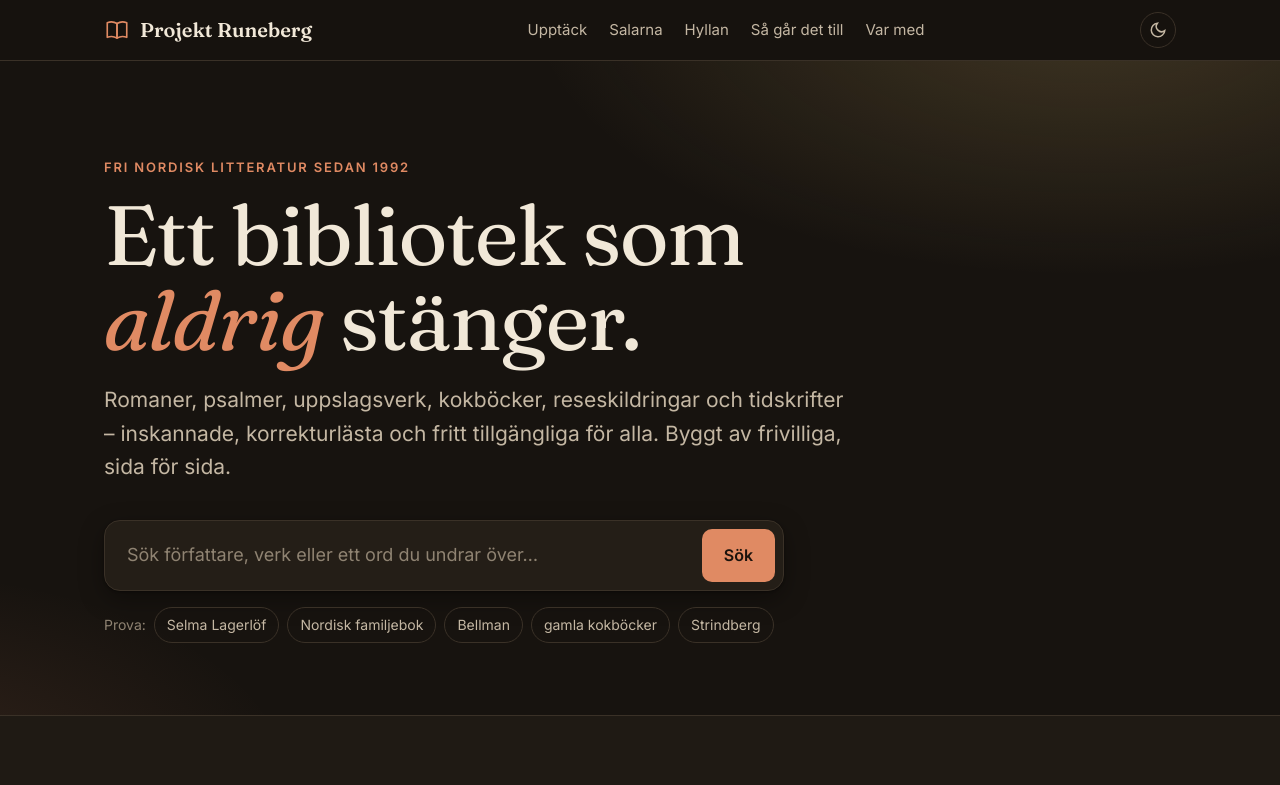
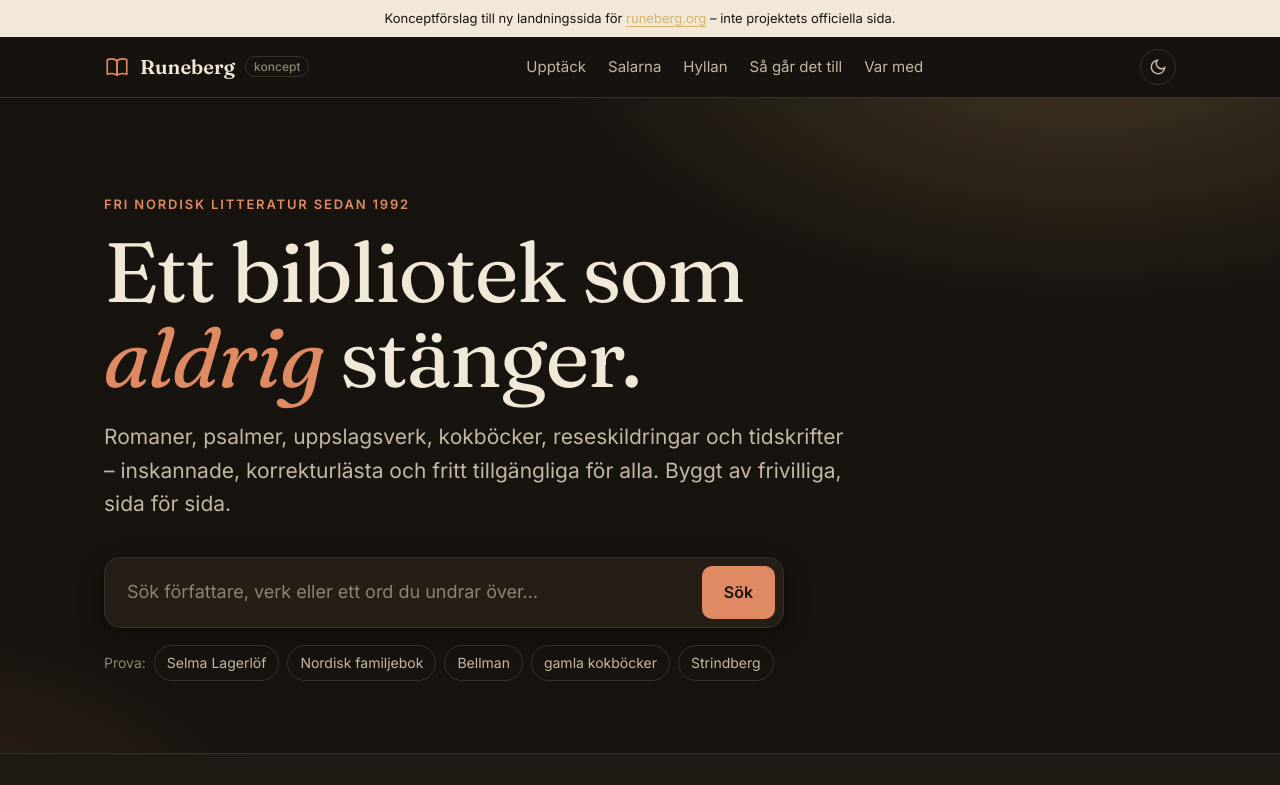
Before and after one commit to olabengtsson1978-boop/vidvinkel-privacy, a plain HTML site: page runeberg/index.html in a window 1280 px wide. Both pictures are taken after a click on the button "Växla ljust/mörkt läge". Shown: the top 785 px of the page. Drawn offline with Linux system fonts and the light colour scheme.

Commit message:
Prepare Runeberg concept page for publishing
Co-Authored-By: Claude Opus 5.5 <noreply@anthropic.com>
Claude-Session: https://claude.ai/code/session_0187gGj18f9UEgEnpQduXsbb

```diff
--- a/runeberg/index.html
+++ b/runeberg/index.html
@@ -1,9 +1,4 @@
-<!doctype html>
-<html lang="sv">
-<head>
-<meta charset="utf-8">
-<meta name="viewport" content="width=device-width, initial-scale=1">
-<title>Runeberg – Skattkammaren</title>
+<title>Runebergs skattkammare</title>
 <meta name="description" content="Konceptförslag till ny landningssida för Projekt Runeberg – fria elektroniska utgåvor av nordisk litteratur.">
 <link rel="preconnect" href="https://fonts.googleapis.com">
 <link rel="preconnect" href="https://fonts.gstatic.com" crossorigin>
@@ -20,14 +15,14 @@
     --paper:#17130f; --paper-2:#1f1a14; --card:#241e17;
     --ink:#f1e8d8; --ink-2:#c4b7a3; --ink-3:#8f8372;
     --accent:#e08a63; --accent-2:#f0a37f; --gold:#d6b46a;
-    --line:#3a3127; --shadow:0 1px 2px rgba(0,0,0,.3),0 8px 24px rgba(0,0,0,.35);
+    --line:#3a3127; --shadow:0 1px 2px rgba(0,0,0,.3),0 8px 24px rgba(0,0,0,.35); color-scheme:dark;
   }
 }
 :root[data-theme="dark"]{
   --paper:#17130f; --paper-2:#1f1a14; --card:#241e17;
   --ink:#f1e8d8; --ink-2:#c4b7a3; --ink-3:#8f8372;
   --accent:#e08a63; --accent-2:#f0a37f; --gold:#d6b46a;
-  --line:#3a3127; --shadow:0 1px 2px rgba(0,0,0,.3),0 8px 24px rgba(0,0,0,.35);
+  --line:#3a3127; --shadow:0 1px 2px rgba(0,0,0,.3),0 8px 24px rgba(0,0,0,.35); color-scheme:dark;
 }
 *{box-sizing:border-box}
 html{scroll-behavior:smooth}
@@ -38,7 +33,7 @@ a{color:var(--accent);text-underline-offset:3px}
 @media (max-width:600px){.wrap{padding:0 16px}}
 
 /* Header */
-header.top{position:sticky;top:0;z-index:10;background:color-mix(in srgb,var(--paper) 88%,transparent);backdrop-filter:blur(8px);border-bottom:1px solid var(--line)}
+header.top{position:sticky;top:env(safe-area-inset-top,0px);z-index:10;background:color-mix(in srgb,var(--paper) 88%,transparent);backdrop-filter:blur(8px);border-bottom:1px solid var(--line)}
 header.top .wrap{display:flex;align-items:center;justify-content:space-between;height:60px;gap:16px}
 .brand{display:flex;align-items:center;gap:10px;text-decoration:none;color:var(--ink);font-family:Fraunces,serif;font-weight:600;font-size:20px}
 .brand svg{width:26px;height:26px;color:var(--accent)}
@@ -61,12 +56,12 @@ nav.links a:hover{color:var(--accent)}
 .search{display:flex;gap:8px;background:var(--card);border:1px solid var(--line);border-radius:16px;padding:8px;box-shadow:var(--shadow);max-width:680px}
 .search input{flex:1;min-width:0;border:0;background:transparent;color:var(--ink);font:inherit;font-size:18px;padding:12px 14px;outline:none}
 .search input::placeholder{color:var(--ink-3)}
-.search button{border:0;background:var(--accent);color:#fff;font:600 16px Inter,sans-serif;border-radius:10px;padding:0 22px;cursor:pointer}
-:root[data-theme="dark"] .search button{color:#1a120c}
-@media (prefers-color-scheme:dark){:root:not([data-theme="light"]) .search button{color:#1a120c}}
+.search .sbtn{display:grid;place-items:center;text-decoration:none;border:0;background:var(--accent);color:#fff;font:600 16px Inter,sans-serif;border-radius:10px;padding:0 22px;cursor:pointer}
+:root[data-theme="dark"] .search .sbtn{color:#1a120c}
+@media (prefers-color-scheme:dark){:root:not([data-theme="light"]) .search .sbtn{color:#1a120c}}
 .search:focus-within{outline:2px solid var(--accent);outline-offset:2px}
 .chips{display:flex;flex-wrap:wrap;gap:8px;margin-top:16px;font-size:14px;color:var(--ink-3);align-items:center}
-.chip{border:1px solid var(--line);background:transparent;color:var(--ink-2);border-radius:999px;padding:6px 12px;cursor:pointer;font:inherit;font-size:14px}
+.chip{text-decoration:none;border:1px solid var(--line);background:transparent;color:var(--ink-2);border-radius:999px;padding:6px 12px;cursor:pointer;font:inherit;font-size:14px}
 .chip:hover{border-color:var(--accent);color:var(--accent)}
 
 /* Section */
@@ -133,17 +128,18 @@ section{padding:72px 0}
 
 footer{padding:48px 0 64px;color:var(--ink-3);font-size:14px;border-top:1px solid var(--line);margin-top:72px}
 footer .wrap{display:flex;justify-content:space-between;gap:24px;flex-wrap:wrap}
+.concept{background:var(--ink);color:var(--paper);text-align:center;font-size:13px;padding:8px 16px}
+.concept a{color:var(--gold)}
 .note{font-size:13px;color:var(--ink-3)}
 @media (prefers-reduced-motion:reduce){*{transition:none!important;scroll-behavior:auto!important}}
 </style>
-</head>
-<body>
 
+<div class="concept">Konceptförslag till ny landningssida för <a href="https://runeberg.org/">runeberg.org</a> – inte projektets officiella sida.</div>
 <header class="top">
   <div class="wrap">
     <a class="brand" href="https://runeberg.org/">
       <svg viewBox="0 0 32 32" fill="none" stroke="currentColor" stroke-width="2" stroke-linecap="round" stroke-linejoin="round" aria-hidden="true"><path d="M4 7c4-1.5 8-1.5 12 1v18c-4-2.5-8-2.5-12-1z"/><path d="M28 7c-4-1.5-8-1.5-12 1v18c4-2.5 8-2.5 12-1z"/></svg>
-      Projekt Runeberg
+      Runeberg <span style="font:500 12px Inter,sans-serif;color:var(--ink-3);border:1px solid var(--line);border-radius:999px;padding:2px 8px">koncept</span>
     </a>
     <nav class="links" aria-label="Huvudmeny">
       <a href="#upptack">Upptäck</a>
@@ -167,15 +163,15 @@ footer .wrap{display:flex;justify-content:space-between;gap:24px;flex-wrap:wrap}
       <form class="search" id="searchForm" role="search">
         <label for="q" class="sr" style="position:absolute;left:-9999px">Sök i samlingarna</label>
         <input id="q" name="q" type="search" placeholder="Sök författare, verk eller ett ord du undrar över…" autocomplete="off">
-        <button type="submit">Sök</button>
+        <a class="sbtn" id="sbtn" href="https://runeberg.org/" target="_blank" rel="noopener">Sök</a>
       </form>
       <div class="chips">
         <span>Prova:</span>
-        <button class="chip" data-q="Selma Lagerlöf">Selma Lagerlöf</button>
-        <button class="chip" data-q="Nordisk familjebok">Nordisk familjebok</button>
-        <button class="chip" data-q="Bellman">Bellman</button>
-        <button class="chip" data-q="kokbok">gamla kokböcker</button>
-        <button class="chip" data-q="Strindberg">Strindberg</button>
+        <a class="chip" data-q="Selma Lagerlöf" href="#">Selma Lagerlöf</a>
+        <a class="chip" data-q="Nordisk familjebok" href="#">Nordisk familjebok</a>
+        <a class="chip" data-q="Bellman" href="#">Bellman</a>
+        <a class="chip" data-q="kokbok" href="#">gamla kokböcker</a>
+        <a class="chip" data-q="Strindberg" href="#">Strindberg</a>
       </div>
     </div>
   </section>
@@ -333,9 +329,11 @@ footer .wrap{display:flex;justify-content:space-between;gap:24px;flex-wrap:wrap}
 
   // Search: site search on runeberg.org via a web search engine
   function searchUrl(q){return 'https://www.google.com/search?q='+encodeURIComponent('site:runeberg.org '+q);}
-  function go(q){ if(q.trim()) window.open(searchUrl(q),'_blank','noopener'); }
-  document.getElementById('searchForm').addEventListener('submit',function(e){e.preventDefault();go(document.getElementById('q').value);});
-  document.querySelectorAll('.chip').forEach(function(c){c.addEventListener('click',function(){document.getElementById('q').value=c.dataset.q;go(c.dataset.q);});});
+  var qi=document.getElementById('q'), sb=document.getElementById('sbtn');
+  function sync(){ sb.href=qi.value.trim()?searchUrl(qi.value):'https://runeberg.org/'; }
+  qi.addEventListener('input',sync);
+  document.getElementById('searchForm').addEventListener('submit',function(e){e.preventDefault();sync();sb.click();});
+  document.querySelectorAll('.chip').forEach(function(c){c.href=searchUrl(c.dataset.q);c.target='_blank';c.rel='noopener';});
   document.querySelectorAll('[data-search]').forEach(function(a){a.href=searchUrl(a.dataset.search);a.target='_blank';a.rel='noopener';});
 
   // Opening lines
@@ -387,5 +385,3 @@ footer .wrap{display:flex;justify-content:space-between;gap:24px;flex-wrap:wrap}
   });
 })();
 </script>
-</body>
-</html>
```
